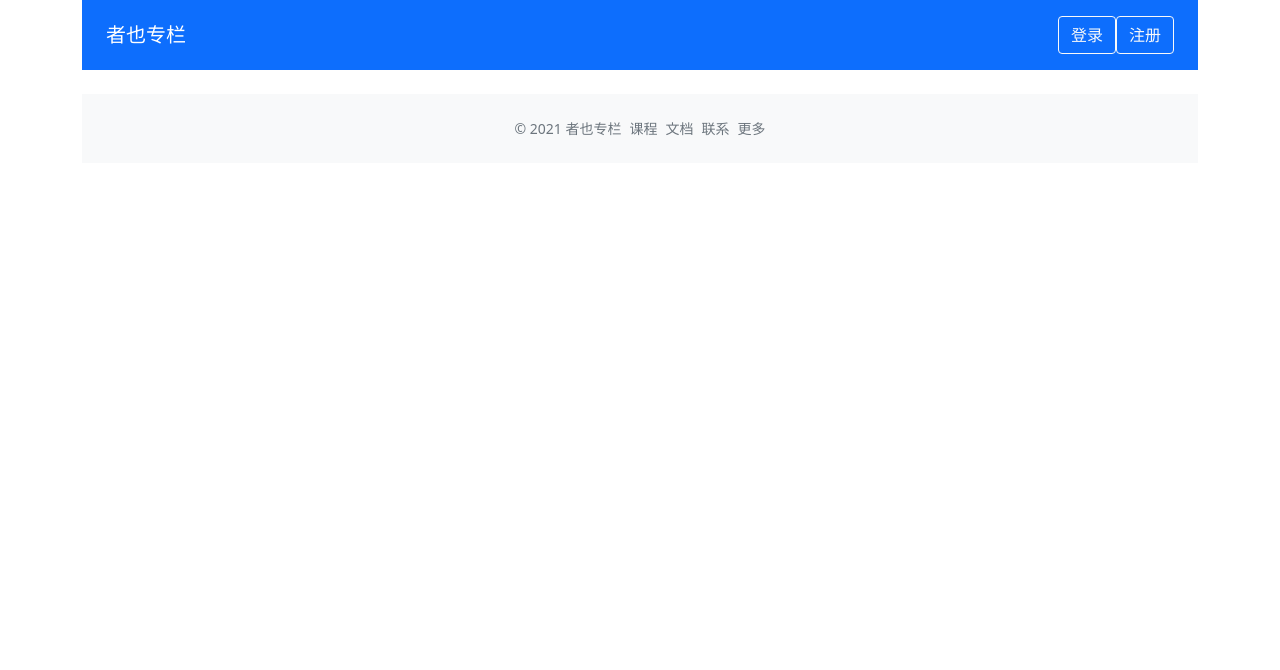
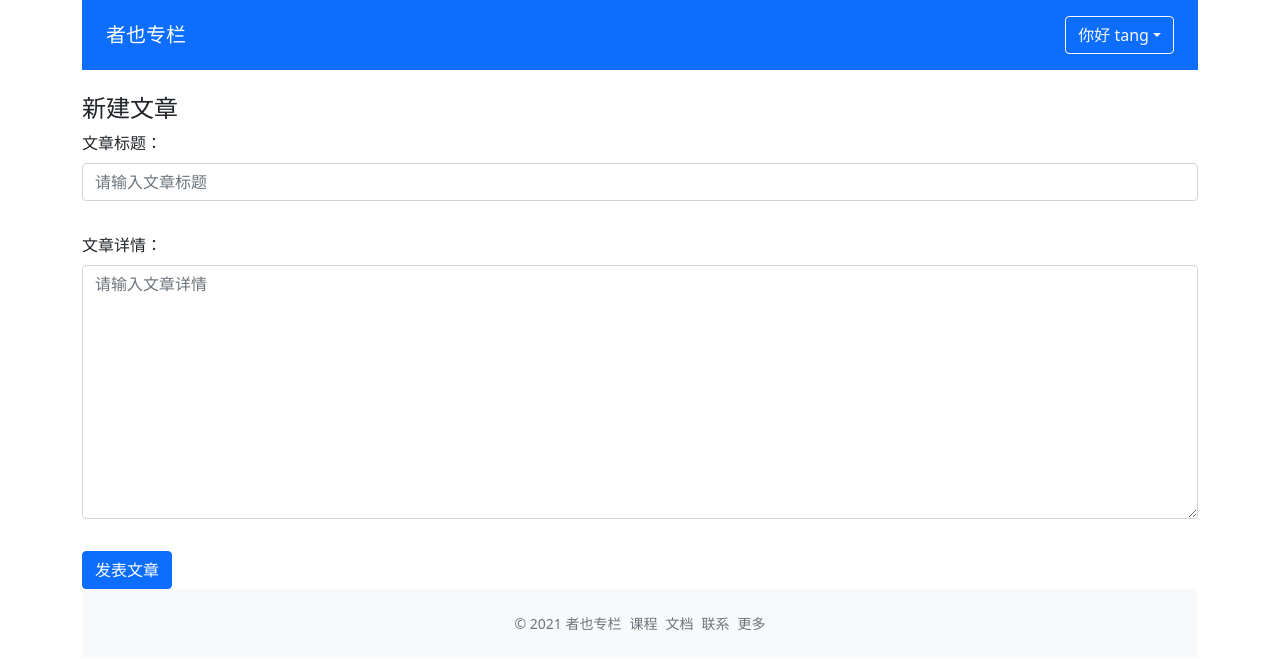
Before and after one commit to tangyun-92/vue-ts-zheye, a Vue app: page /create in a window 1280 px wide. Shown: the top 670 px of the page. Built offline with nearby package versions, Linux system fonts and the light colour scheme.

Commit message:
完成创建文章页面

```diff
--- a/src/App.vue
+++ b/src/App.vue
@@ -19,7 +19,7 @@
 <script lang="ts">
 import { computed, defineComponent } from 'vue'
 import 'bootstrap/dist/css/bootstrap.min.css'
-import GlobalHeader, { UserProps } from './components/GlobalHeader.vue'
+import GlobalHeader from './components/GlobalHeader.vue'
 import { useStore } from 'vuex'
 
 export default defineComponent({
--- a/src/components/GlobalHeader.vue
+++ b/src/components/GlobalHeader.vue
@@ -4,7 +4,7 @@
     <router-link to="/" class="navbar-brand mx-4">者也专栏</router-link>
     <ul v-if="!user.isLogin" class="list-inline mb-0 mx-4">
       <li class="list-inline-item">
-        <a href="#" class="btn btn-outline-light my-2">登录</a>
+        <router-link to="/login" class="btn btn-outline-light my-2">登录</router-link>
         <a href="#" class="btn btn-outline-light my-2">注册</a>
       </li>
     </ul>
@@ -12,7 +12,7 @@
       <li class="list-inline-item">
         <dropdown :title="`你好 ${user.name}`">
           <dropdown-item
-            ><a href="#" class="dropdown-item">新建文章</a></dropdown-item
+            ><router-link to="/create" class="dropdown-item">新建文章</router-link></dropdown-item
           >
           <dropdown-item disabled
             ><a href="#" class="dropdown-item">编辑资料</a></dropdown-item
--- a/src/components/ValidateInput.vue
+++ b/src/components/ValidateInput.vue
@@ -1,6 +1,7 @@
 <template>
   <div class="validate-input-container pb-3">
     <input
+      v-if="tag !== 'textarea'"
       class="form-control"
       :class="{ 'is-invalid': inputRef.error }"
       :value="inputRef.val"
@@ -8,6 +9,15 @@
       @input="updateValue"
       v-bind="$attrs"
     />
+    <textarea
+      v-else
+      class="form-control"
+      :class="{ 'is-invalid': inputRef.error }"
+      :value="inputRef.val"
+      @blur="validateInput"
+      @input="updateValue"
+      v-bind="$attrs"
+    ></textarea>
     <span v-if="inputRef.error" class="invalid-feedback">{{
       inputRef.message
     }}</span>
@@ -15,7 +25,13 @@
 </template>
 
 <script lang="ts">
-import { defineComponent, getCurrentInstance, onMounted, PropType, reactive } from 'vue'
+import {
+  defineComponent,
+  getCurrentInstance,
+  onMounted,
+  PropType,
+  reactive
+} from 'vue'
 
 const emailReg = /^[A-Za-z\d]+([-_.][A-Za-z\d]+)*@([A-Za-z\d]+[-.])+[A-Za-z\d]{2,4}$/
 const passwordReg = /^(?![0-9]+$)(?![a-zA-Z]+$)[0-9A-Za-z]{6,20}$/
@@ -25,10 +41,16 @@ interface RuleProp {
   message: string
 }
 export type RulesProp = RuleProp[]
+export type TagType = 'input' | 'textarea'
+
 export default defineComponent({
   props: {
     rules: Array as PropType<RulesProp>,
-    modelValue: String // 实现双向数据绑定
+    modelValue: String, // 实现双向数据绑定
+    tag: {
+      type: String as PropType<TagType>,
+      default: 'input'
+    }
   },
   // 禁止组件的根元素继承特性
   inheritAttrs: false,
@@ -69,7 +91,8 @@ export default defineComponent({
       }
       return true
     }
-    const mitter = getCurrentInstance()?.appContext.config.globalProperties.mitter
+    const mitter = getCurrentInstance()?.appContext.config.globalProperties
+      .mitter
     onMounted(() => {
       mitter.emit('form-item-created', validateInput)
     })
--- a/src/router.ts
+++ b/src/router.ts
@@ -2,6 +2,7 @@ import { createRouter, createWebHistory } from 'vue-router'
 import Home from '@/views/Home.vue'
 import Login from '@/views/Login.vue'
 import ColumnDetail from '@/views/ColumnDetail.vue'
+import CreatePost from '@/views/CreatePost.vue'
 
 const routerHistory = createWebHistory()
 const router = createRouter({
@@ -21,6 +22,11 @@ const router = createRouter({
       path: '/column/:id',
       name: 'column',
       component: ColumnDetail
+    },
+    {
+      path: '/create',
+      name: 'create',
+      component: CreatePost
     }
   ]
 })
--- a/src/store.ts
+++ b/src/store.ts
@@ -1,10 +1,27 @@
 import { createStore } from 'vuex'
-import { testData, testPosts, ColumnProps, PostProps } from './testData'
+import { testData, testPosts } from './testData'
 
-interface UserProps {
+export interface UserProps {
   isLogin: boolean
   name?: string
   id?: number
+  columnId?: number
+}
+
+export interface ColumnProps {
+  id: number
+  title: string
+  avatar?: string
+  description: string
+}
+
+export interface PostProps {
+  id: number
+  title: string
+  content: string
+  image?: string
+  createdAt: string
+  columnId: number
 }
 
 export interface GlobalDataProps {
@@ -18,12 +35,28 @@ const store = createStore<GlobalDataProps>({
     columns: testData,
     posts: testPosts,
     user: {
-      isLogin: false
+      isLogin: true,
+      name: 'tang',
+      columnId: 1
     }
   },
   mutations: {
     login(state) {
       state.user = { ...state.user, isLogin: true, name: 'tang' }
+    },
+    createPost(state, newPost) {
+      state.posts.push(newPost)
+    }
+  },
+  getters: {
+    biggerColumnsLen(state) {
+      return state.columns.filter((c) => c.id > 2).length
+    },
+    getColumnById: (state) => (id: number) => {
+      return state.columns.find((c) => c.id === id)
+    },
+    getPostsByCid: (state) => (cid: number) => {
+      return state.posts.filter(post => post.columnId === cid)
     }
   }
 })
--- a/src/views/ColumnDetail.vue
+++ b/src/views/ColumnDetail.vue
@@ -32,12 +32,12 @@ export default defineComponent({
     const store = useStore<GlobalDataProps>()
     const route = useRoute()
     const currentId = +route.params.id
-    const column = computed(() => {
-      return store.state.columns.find((c) => c.id === currentId)
-    })
-    const list = computed(() => {
-      return store.state.posts.filter((post) => post.columnId === currentId)
-    })
+    const column = computed(() =>
+      store.getters.getColumnById(currentId)
+    )
+    const list = computed(() =>
+      store.getters.getPostsByCid(currentId)
+    )
 
     return {
       column,
--- /dev/null
+++ b/src/views/CreatePost.vue
@@ -0,0 +1,83 @@
+<template>
+  <div class="create-post-page">
+    <h4>新建文章</h4>
+    <validate-form @form-submit="onFormSubmit">
+      <div class="mb-3">
+        <label class="form-label">文章标题：</label>
+        <validate-input
+          :rules="titleRules"
+          v-model="titleVal"
+          placeholder="请输入文章标题"
+          type="text"
+        />
+      </div>
+      <div class="mb-3">
+        <label class="form-label">文章详情：</label>
+        <validate-input
+          :rules="contentRules"
+          v-model="contentVal"
+          placeholder="请输入文章详情"
+          type="text"
+          tag="textarea"
+          rows="10"
+        />
+      </div>
+      <template #submit>
+        <button class="btn btn-primary btn-large">发表文章</button>
+      </template>
+    </validate-form>
+  </div>
+</template>
+
+<script lang="ts">
+import { defineComponent, ref } from 'vue'
+import ValidateForm from '@/components/ValidateForm.vue'
+import ValidateInput from '@/components/ValidateInput.vue'
+import { useRouter } from 'vue-router'
+import { useStore } from 'vuex'
+import { RulesProp } from '@/components/ValidateInput.vue'
+import { PostProps } from '../store'
+
+export default defineComponent({
+  components: { ValidateForm, ValidateInput },
+  setup() {
+    const titleVal = ref('')
+    const router = useRouter()
+    const store = useStore()
+    const titleRules: RulesProp = [
+      { type: 'required', message: '文章标题不能为空' }
+    ]
+    const contentVal = ref('')
+    const contentRules: RulesProp = [
+      { type: 'required', message: '文章详情不能为空' }
+    ]
+    const onFormSubmit = (result: boolean) => {
+      if (result) {
+        const { columnId } = store.state.user
+        if (columnId) {
+          const newPost: PostProps = {
+            id: new Date().getTime(),
+            title: titleVal.value,
+            content: contentVal.value,
+            columnId,
+            createdAt: new Date().toLocaleString()
+          }
+          store.commit('createPost', newPost)
+          router.push(`/column/${columnId}`)
+        }
+      }
+    }
+
+    return {
+      titleVal,
+      titleRules,
+      contentVal,
+      contentRules,
+      onFormSubmit
+    }
+  }
+})
+</script>
+
+<style lang='scss' scoped>
+</style>
--- a/src/views/Login.vue
+++ b/src/views/Login.vue
@@ -43,7 +43,7 @@ export default defineComponent({
   setup() {
     const store = useStore()
     const router = useRouter()
-    const inputRef = ref<any>()
+    const inputRef = ref()
     const emailVal = ref('')
     const passwordVal = ref('')
     const emailRules: RulesProp = [
```
